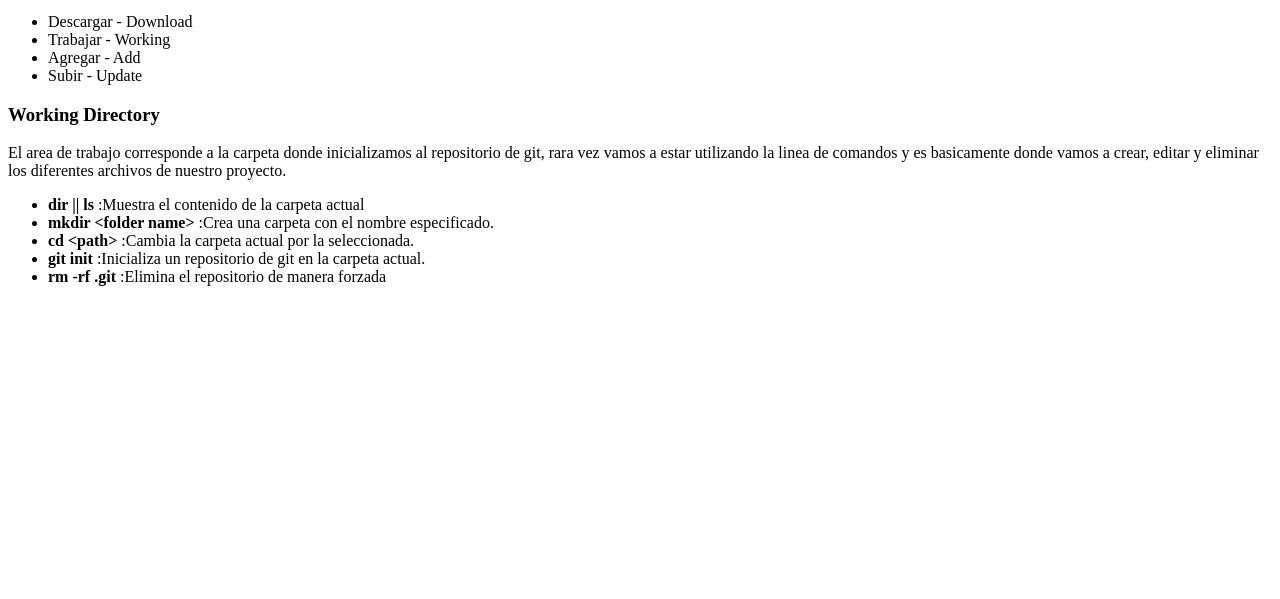
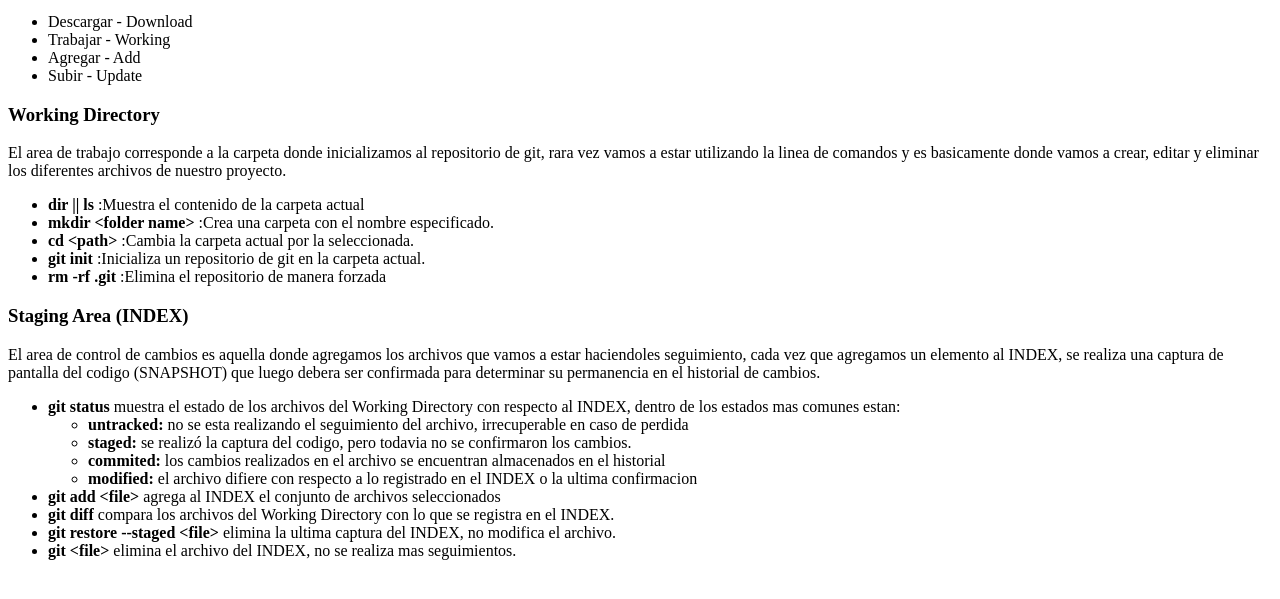
Before and after one commit to crishpaez/git-j10hs, a plain HTML site: page index.html in a window 1280 px wide. Shown: the part 101-700 px from the top of the page. Drawn offline with Linux system fonts and the light colour scheme.

Commit message:
Areas GIT: Staging Area (INDEX)

```diff
--- a/index.html
+++ b/index.html
@@ -31,5 +31,28 @@
             <li><strong>rm -rf .git</strong> :Elimina el repositorio de manera forzada</li>
         </ul>
     </article>
+
+    <article>
+        <h3>Staging Area (INDEX)</h3>
+        <p>
+            El area de control de cambios es aquella donde agregamos los archivos que vamos a estar haciendoles seguimiento, cada vez que agregamos un elemento al INDEX, se realiza una captura de pantalla del codigo (SNAPSHOT) que luego debera ser confirmada para determinar su permanencia en el historial de cambios.
+        </p>
+        <ul class="commands">
+            <li>
+                <strong>git status</strong> muestra el estado de los archivos del Working Directory con respecto al INDEX, dentro de los estados mas comunes estan:
+                <ul>
+                    <li><strong>untracked: </strong> no se esta realizando el seguimiento del archivo, irrecuperable en caso de perdida</li>
+                    <li><strong>staged: </strong> se realizó la captura del codigo, pero todavia no se confirmaron los cambios.</li>
+                    <li><strong>commited: </strong> los cambios realizados en el archivo se encuentran almacenados en el historial</li>
+                    <li><strong>modified: </strong> el archivo difiere con respecto a lo registrado en el INDEX o la ultima confirmacion</li>
+                </ul>
+            </li>
+            <li><strong>git add &lt;file></strong> agrega al INDEX el conjunto de archivos seleccionados</li>
+            <li><strong>git diff</strong> compara los archivos del Working Directory con lo que se registra en el INDEX.</li>
+            <li><strong>git restore --staged &lt;file></strong> elimina la ultima captura del INDEX, no modifica el archivo.</li>
+            <li><strong>git &lt;file></strong> elimina el archivo del INDEX, no se realiza mas seguimientos.</li>
+
+        </ul>
+    </article>
 </body>
 </html>
```
